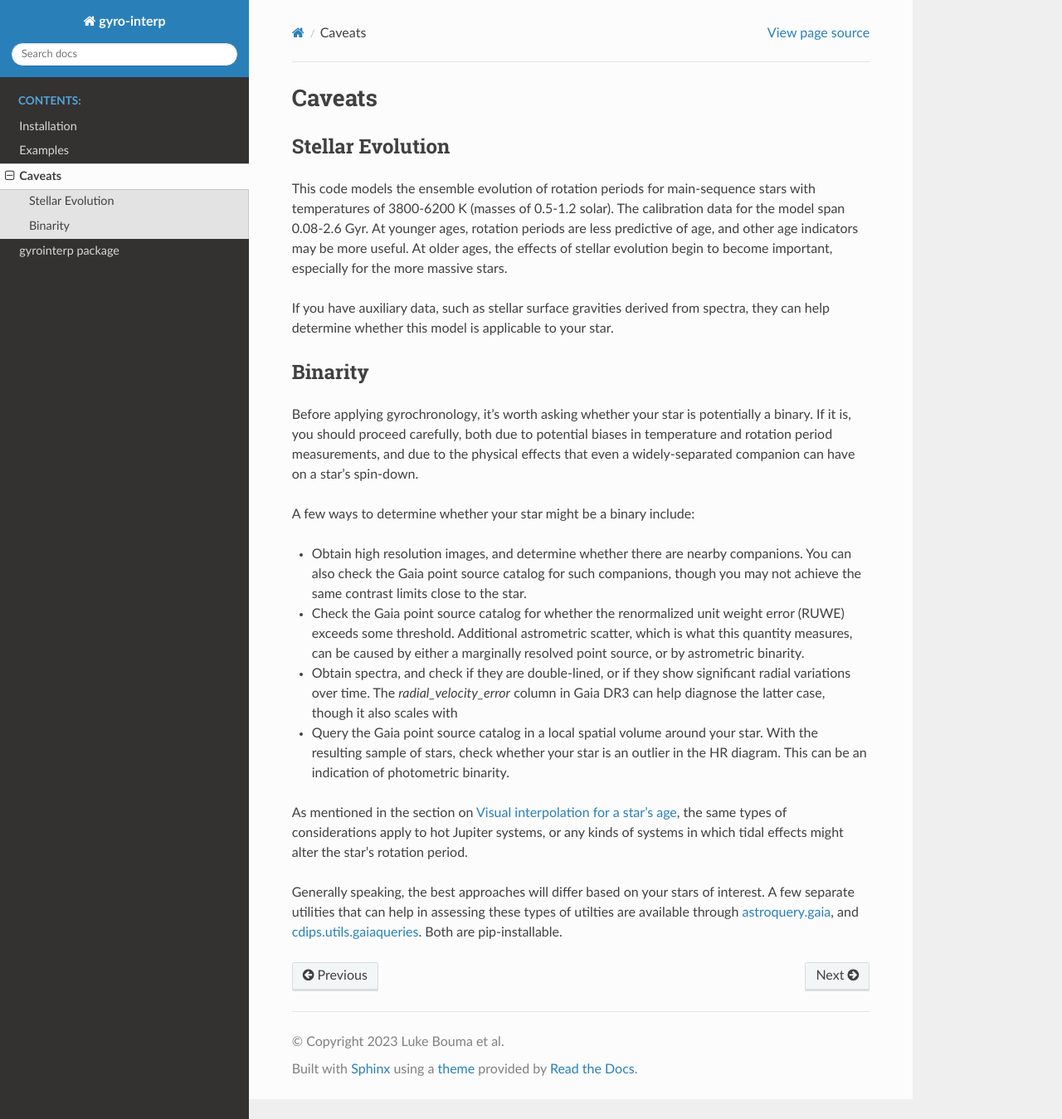
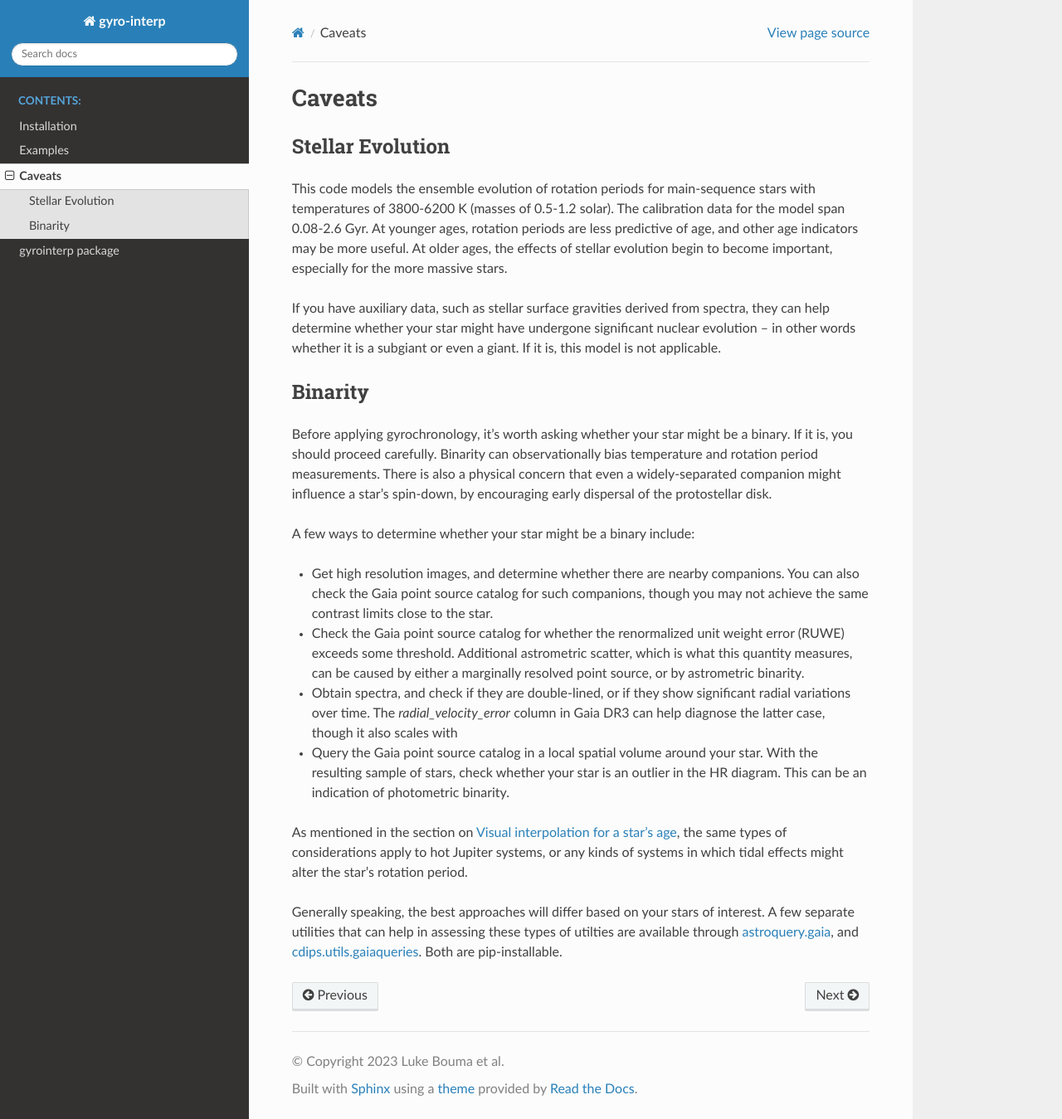
Before and after one commit to lgbouma/gyro-interp, a Sphinx documentation site: the page built from docs/source/caveats.rst, in a window 1280 px wide and 1349 px high. Shown: the whole window at 83% size. Built offline with Sphinx 7.4.7 and the Read the Docs theme 2.0.0, drawn with Linux system fonts in a browser that asks for light colours.

Commit message:
update docs

```diff
--- a/docs/source/caveats.rst
+++ b/docs/source/caveats.rst
@@ -12,20 +12,23 @@ useful.  At older ages, the effects of stellar evolution begin to become
 important, especially for the more massive stars.
 
 If you have auxiliary data, such as stellar surface gravities derived from
-spectra, they can help determine whether this model is applicable to your star.
+spectra, they can help determine whether your star might have undergone
+significant nuclear evolution -- in other words whether it is a subgiant or
+even a giant.  If it is, this model is not applicable.
+
 
 Binarity
 ++++++++++++++++++++
 
-Before applying gyrochronology, it's worth asking whether your star is
-potentially a binary.  If it is, you should proceed carefully, both due to
-potential biases in temperature and rotation period measurements, and due to
-the physical effects that even a widely-separated companion can have on a
-star's spin-down.
+Before applying gyrochronology, it's worth asking whether your star might be a
+binary.  If it is, you should proceed carefully.  Binarity can observationally
+bias temperature and rotation period measurements.  There is also a physical
+concern that even a widely-separated companion might influence a star's
+spin-down, by encouraging early dispersal of the protostellar disk.
 
 A few ways to determine whether your star might be a binary include:
 
-* Obtain high resolution images, and determine whether there are nearby
+* Get high resolution images, and determine whether there are nearby
   companions.  You can also check the Gaia point source catalog for such
   companions, though you may not achieve the same contrast limits close to the
   star.
```
Also changed, not shown: docs/source/examples.rst (+39 -17 lines), docs/source/installation.rst (+4 -4 lines), docs/source/example_post.png (added).
